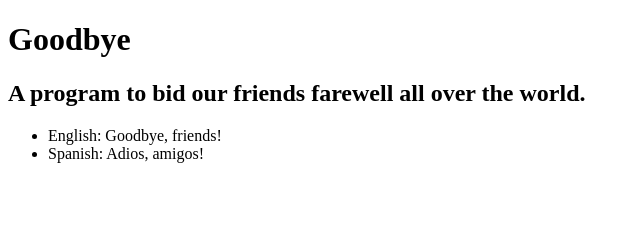
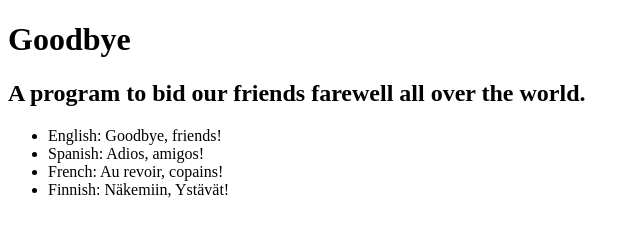
Before and after one commit to kellibrooke/goodbye-world-home, a plain HTML site: page goodbye-home.html in a window 1280 px wide. Shown: the whole page, without its empty margins (0-640 px from the left). Drawn offline with Linux system fonts and the light colour scheme.

Commit message:
add French and Finnish translations.

```diff
--- a/goodbye-home.html
+++ b/goodbye-home.html
@@ -11,6 +11,8 @@
   <ul>
     <li> English: Goodbye, friends! </li>
     <li> Spanish:  Adios, amigos! </li>
+    <li> French: Au revoir, copains! </li>
+    <li> Finnish: Näkemiin, Ystävät! </li>
   </ul>
 </body>
 </html>
```
